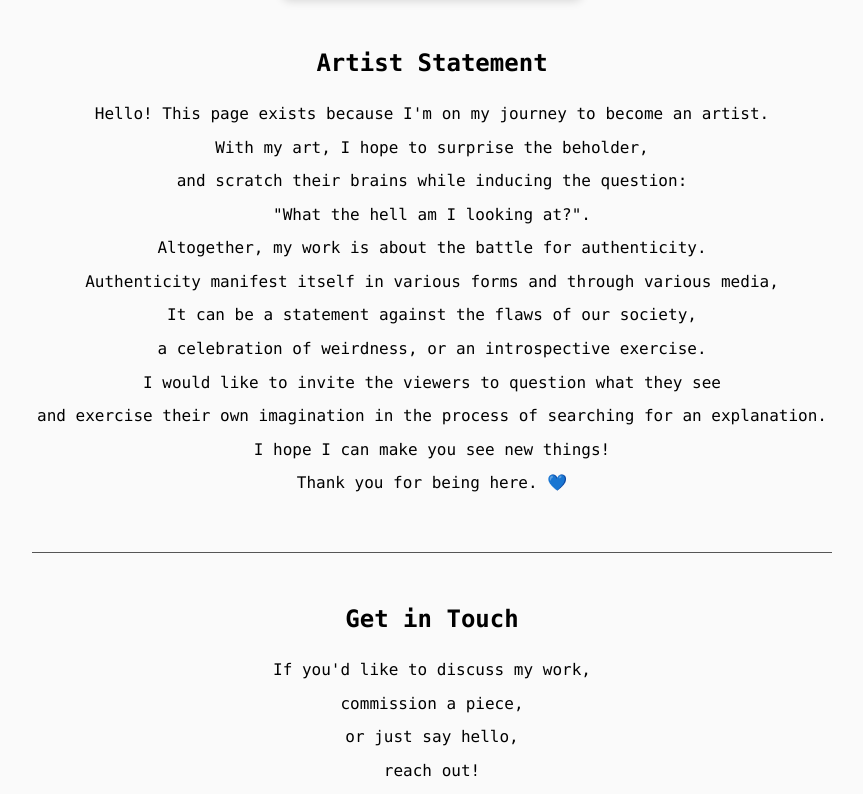
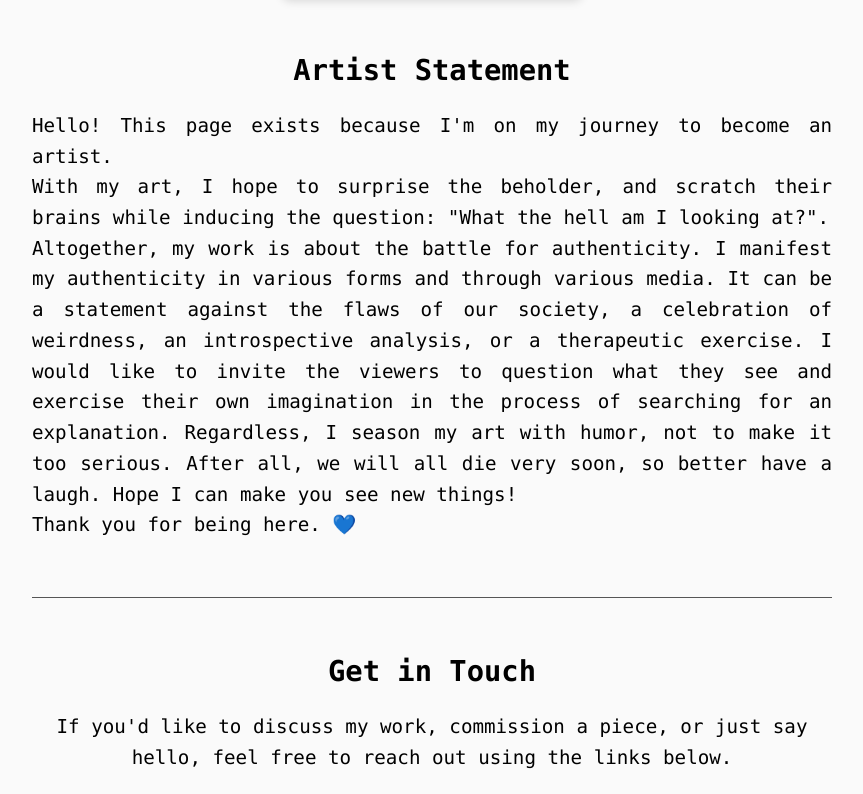
Before and after one commit to sparapinzy/portfolio, a plain HTML site: page about.html in a window 1280 px wide. Shown: the part 491-1285 px from the top of the page, without its empty margins (208-1071 px from the left). Drawn offline with Linux system fonts and the light colour scheme.

Commit message:
update about

```diff
--- a/about.html
+++ b/about.html
@@ -41,26 +41,28 @@
 
       <section class="about-section">
         <h2>Artist Statement</h2>
-        <p>Hello! This page exists because I'm on my journey to become an artist.</p>
-        <p>With my art, I hope to surprise the beholder,</p>
-        <p>and scratch their brains while inducing the question:</p>
-        <p>"What the hell am I looking at?".</p>
-        <p>Altogether, my work is about the battle for authenticity.</p>
-        <p>Authenticity manifest itself in various forms and through various media,</p>
-        <p>It can be a statement against the flaws of our society, </p>
-        <p>a celebration of weirdness, or an introspective exercise.</p>
-        <p>I would like to invite the viewers to question what they see</p>
-        <p>and exercise their own imagination in the process of searching for an explanation.</p>
-        <p>I hope I can make you see new things!</p>
-        <p>Thank you for being here. 💙</p>
+        <p style="text-align: justify;">
+        Hello! This page exists because I'm on my journey to become an artist.<br />
+        With my art, I hope to surprise the beholder,
+        and scratch their brains while inducing the question:
+        "What the hell am I looking at?".<br />
+        Altogether, my work is about the battle for authenticity.
+        I manifest my authenticity in various forms and through various media.
+        It can be a statement against the flaws of our society,
+        a celebration of weirdness, an introspective analysis, or a therapeutic exercise.
+        I would like to invite the viewers to question what they see
+        and exercise their own imagination in the process of searching for an explanation.
+        Regardless, I season my art with humor, not to make it too serious.
+        After all, we will all die very soon, so better have a laugh.
+        Hope I can make you see new things!<br />
+        Thank you for being here. 💙
+      </p>
       </section>
 
       <section class="about-section get-in-touch">
         <h2>Get in Touch</h2>
-        <p>If you'd like to discuss my work,</p>
-        <p>commission a piece,</p>
-        <p>or just say hello,</p>
-        <p>reach out!</p>
+        <p>If you'd like to discuss my work, commission a piece, or just say hello,
+           feel free to reach out using the links below. </p>
       </section>
     </div>
   </main>
--- a/css/style.css
+++ b/css/style.css
@@ -390,6 +390,7 @@ footer .copyright {
 .about-section {
   width: 100%;
   text-align: center;
+  font-size: 1.2rem;
 }
 
 .about-section h2 {
```
